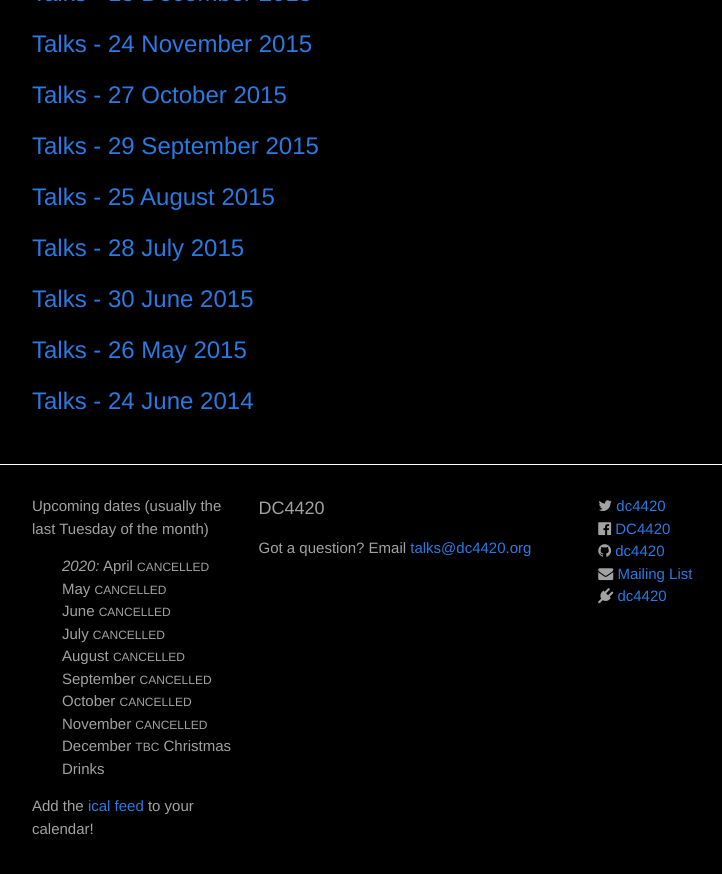
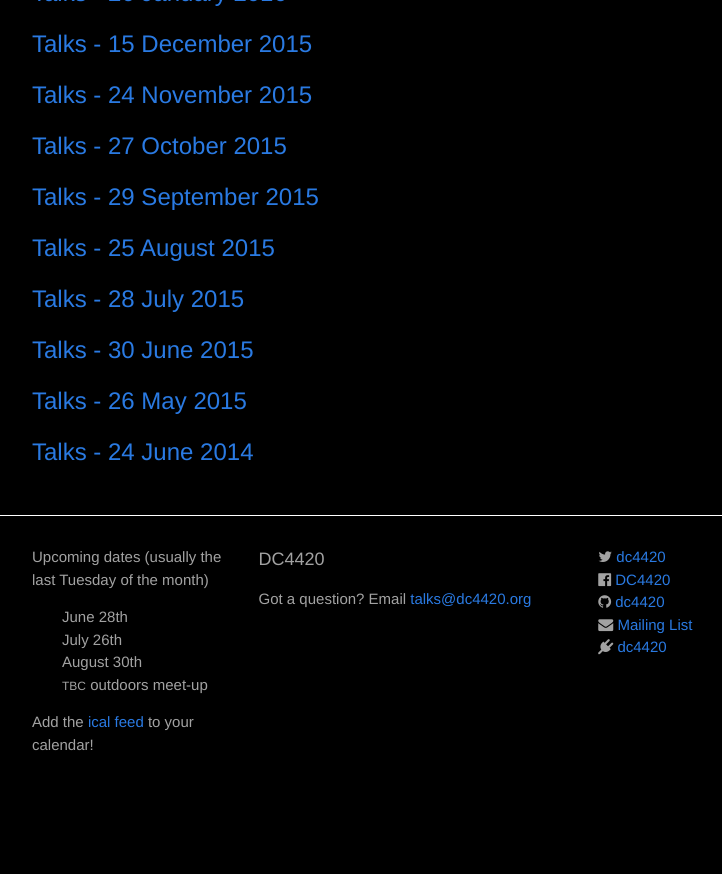
Before and after one commit to dc4420/website, a Jekyll site: the page built from talks.md, in a window 1280 px wide and 900 px high, scrolled down 2722 px. Shown: the top 874 px of the window, without its empty margins (238-960 px from the left). Built offline with Jekyll 4.4.1, drawn with Linux system fonts in a browser that asks for light colours; nearby versions of some CDN libraries; after the commit the page ends 3538 px from its top, so only the background shows below that.

Commit message:
Add Kev's talk for June 2022

```diff
--- a/_includes/footer.html
+++ b/_includes/footer.html
@@ -7,15 +7,10 @@
       <div class="footer-col  footer-col-1">
         <p class="text">Upcoming dates (usually the last Tuesday of the month)</p>
         <ul class="future-events">
-          <li><em>2020:</em> April <i class="small-caps">CANCELLED</i></li>
-          <li>May <i class="small-caps">CANCELLED</i></li>
-          <li>June <i class="small-caps">CANCELLED</i></li>
-          <li>July <i class="small-caps">CANCELLED</i></li>
-          <li>August <i class="small-caps">CANCELLED</i></li>
-          <li>September <i class="small-caps">CANCELLED</i></li>
-          <li>October <i class="small-caps">CANCELLED</i></li>
-          <li>November <i class="small-caps">CANCELLED</i></li>
-          <li>December <i class="small-caps">TBC</i> Christmas Drinks</li>
+          <li>June 28th</li>
+          <li>July 26th</li>
+          <li>August 30th</li>
+          <li><i class="small-caps">TBC</i> outdoors meet-up</li>
         </ul>
 
         <p class="text">Add the <a href="/feed.ics">ical feed</a> to your calendar!</p>
```
Also changed, not shown: _posts/2022-06-28-talks.markdown (added, +37 -0 lines).
